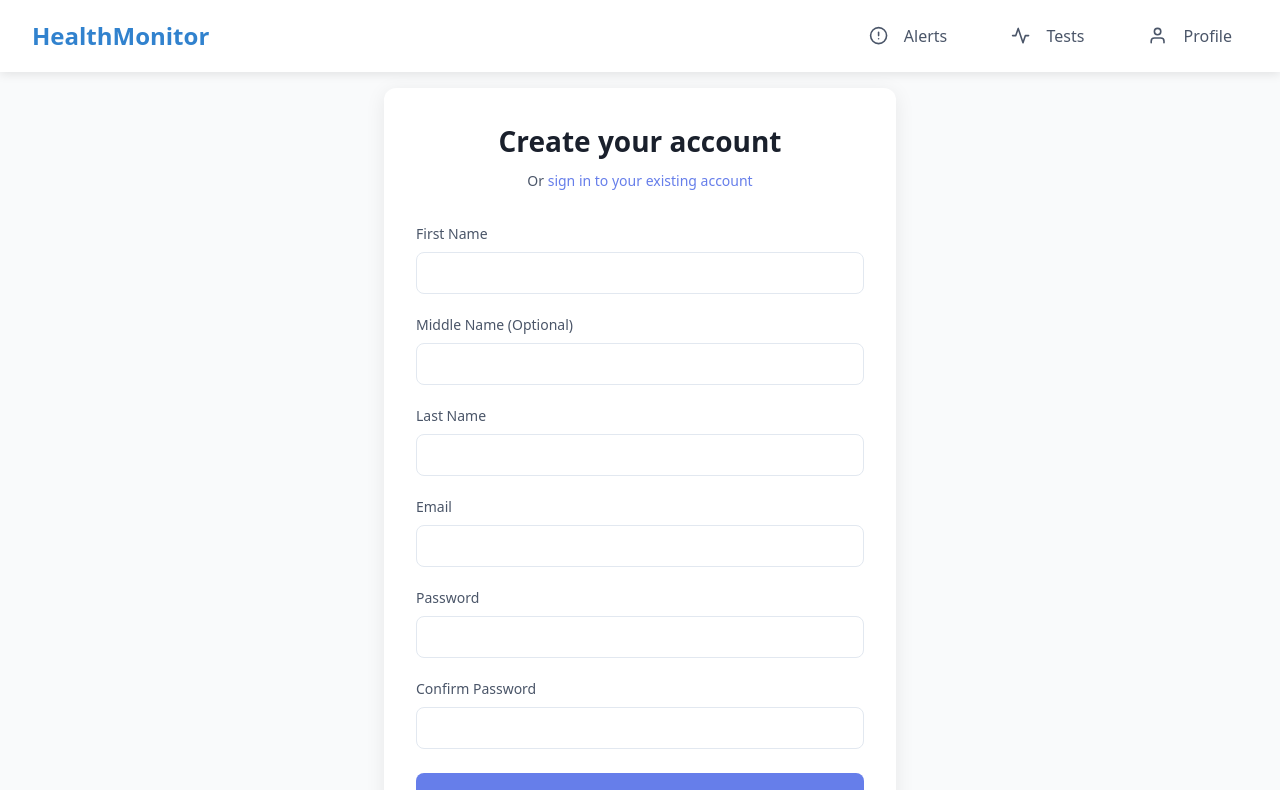
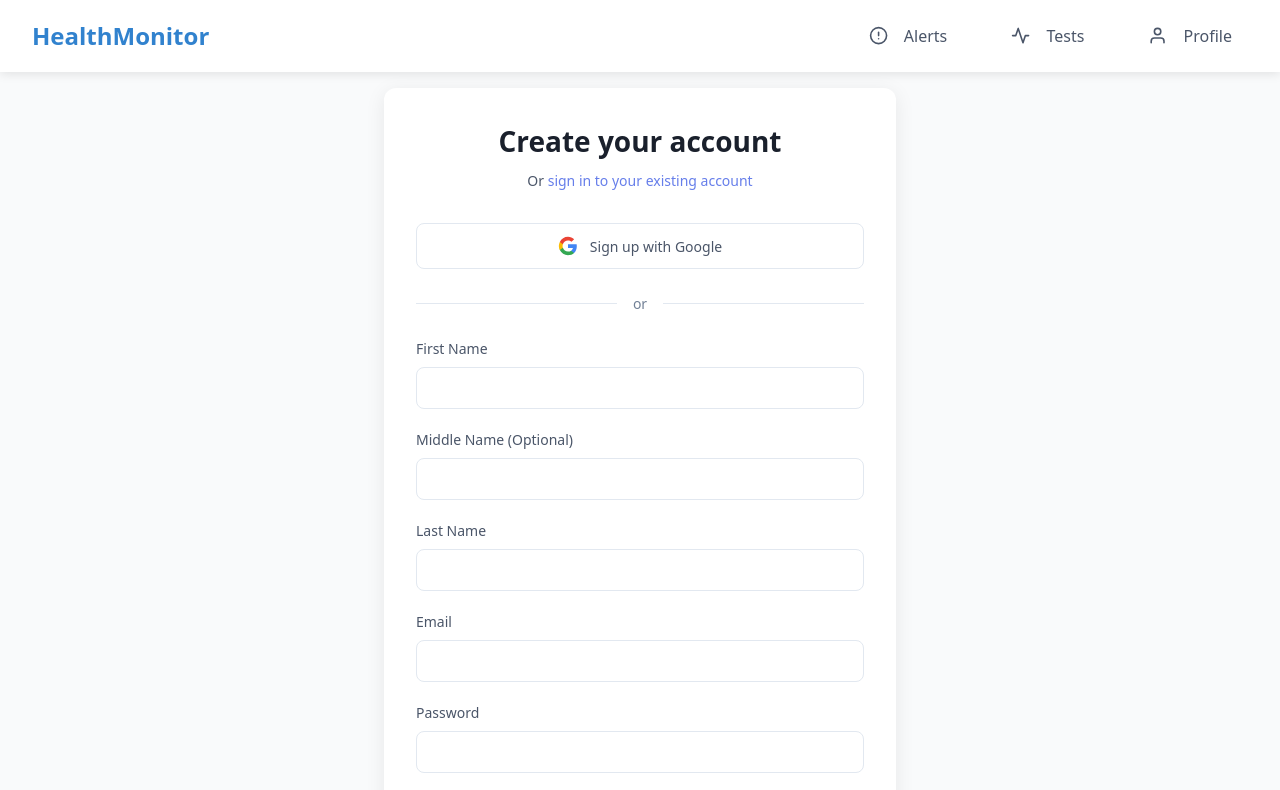
Before and after one commit to Letsunch/ai-health-app, a React (Vite) app: page /register in a window 1280 px wide. Shown: the top 790 px of the page. Built offline with nearby package versions, Linux system fonts and the light colour scheme; no server answers.

Commit message:
patched up oAuth

```diff
--- a/src/pages/Login.jsx
+++ b/src/pages/Login.jsx
@@ -1,13 +1,14 @@
 import React, { useState } from 'react';
 import { useNavigate, Link } from 'react-router-dom';
-import { signInWithEmailAndPassword } from 'firebase/auth';
-import { auth } from '../firebase/config';
+import { signInWithEmailAndPassword, signInWithPopup } from 'firebase/auth';
+import { auth, googleProvider } from '../firebase/config';
 
 const Login = () => {
   const [email, setEmail] = useState('');
   const [password, setPassword] = useState('');
   const [error, setError] = useState('');
   const [isLoading, setIsLoading] = useState(false);
+  const [isGoogleLoading, setIsGoogleLoading] = useState(false);
   const navigate = useNavigate();
 
   const handleLogin = async (e) => {
@@ -22,6 +23,20 @@ const Login = () => {
       setError(err.message);
     } finally {
       setIsLoading(false);
+    }
+  };
+
+  const handleGoogleLogin = async () => {
+    setIsGoogleLoading(true);
+    setError('');
+
+    try {
+      await signInWithPopup(auth, googleProvider);
+      navigate('/alerts');
+    } catch (err) {
+      setError(err.message);
+    } finally {
+      setIsGoogleLoading(false);
     }
   };
 
@@ -52,6 +67,40 @@ const Login = () => {
             </div>
           </div>
         )}
+
+        <div style={styles.socialLoginContainer}>
+          <button
+            onClick={handleGoogleLogin}
+            disabled={isGoogleLoading}
+            style={styles.googleButton}
+          >
+            {isGoogleLoading ? (
+              <>
+                <svg style={styles.spinner} xmlns="http://www.w3.org/2000/svg" fill="none" viewBox="0 0 24 24">
+                  <circle style={styles.spinnerCircle} cx="12" cy="12" r="10" stroke="currentColor" strokeWidth="4"></circle>
+                  <path style={styles.spinnerPath} fill="currentColor" d="M4 12a8 8 0 018-8V0C5.373 0 0 5.373 0 12h4zm2 5.291A7.962 7.962 0 014 12H0c0 3.042 1.135 5.824 3 7.938l3-2.647z"></path>
+                </svg>
+                Signing in with Google...
+              </>
+            ) : (
+              <>
+                <svg style={styles.googleIcon} xmlns="http://www.w3.org/2000/svg" viewBox="0 0 24 24">
+                  <path d="M22.56 12.25c0-.78-.07-1.53-.2-2.25H12v4.26h5.92c-.26 1.37-1.04 2.53-2.21 3.31v2.77h3.57c2.08-1.92 3.28-4.74 3.28-8.09z" fill="#4285F4"/>
+                  <path d="M12 23c2.97 0 5.46-.98 7.28-2.66l-3.57-2.77c-.98.66-2.23 1.06-3.71 1.06-2.86 0-5.29-1.93-6.16-4.53H2.18v2.84C3.99 20.53 7.7 23 12 23z" fill="#34A853"/>
+                  <path d="M5.84 14.09c-.22-.66-.35-1.36-.35-2.09s.13-1.43.35-2.09V7.07H2.18C1.43 8.55 1 10.22 1 12s.43 3.45 1.18 4.93l2.85-2.22.81-.62z" fill="#FBBC05"/>
+                  <path d="M12 5.38c1.62 0 3.06.56 4.21 1.64l3.15-3.15C17.45 2.09 14.97 1 12 1 7.7 1 3.99 3.47 2.18 7.07l3.66 2.84c.87-2.6 3.3-4.53 6.16-4.53z" fill="#EA4335"/>
+                </svg>
+                Sign in with Google
+              </>
+            )}
+          </button>
+        </div>
+
+        <div style={styles.divider}>
+          <div style={styles.dividerLine}></div>
+          <div style={styles.dividerText}>or</div>
+          <div style={styles.dividerLine}></div>
+        </div>
 
         <form style={styles.loginForm} onSubmit={handleLogin}>
           <div style={styles.formInputs}>
@@ -144,7 +193,7 @@ const Login = () => {
   );
 };
 
-// Styles object remains unchanged (as in your version)
+// Updated styles object with new styles for OAuth
 const styles = {
   loginContainer: {
     minHeight: '100vh',
@@ -209,8 +258,50 @@ const styles = {
     color: '#b91c1c',
     lineHeight: '1.5'
   },
+  socialLoginContainer: {
+    marginBottom: '24px'
+  },
+  googleButton: {
+    width: '100%',
+    display: 'flex',
+    justifyContent: 'center',
+    alignItems: 'center',
+    padding: '8px 16px',
+    fontSize: '14px',
+    fontWeight: '500',
+    borderRadius: '6px',
+    color: '#4a5568',
+    backgroundColor: 'white',
+    border: '1px solid #e2e8f0',
+    cursor: 'pointer',
+    height: '40px',
+    transition: 'background-color 0.2s',
+    ':hover': {
+      backgroundColor: '#f8fafc'
+    }
+  },
+  googleIcon: {
+    height: '20px',
+    width: '20px',
+    marginRight: '12px'
+  },
+  divider: {
+    display: 'flex',
+    alignItems: 'center',
+    marginBottom: '24px'
+  },
+  dividerLine: {
+    flex: '1',
+    height: '1px',
+    backgroundColor: '#e2e8f0'
+  },
+  dividerText: {
+    padding: '0 16px',
+    fontSize: '14px',
+    color: '#718096'
+  },
   loginForm: {
-    marginTop: '32px'
+    marginTop: '0'
   },
   formInputs: {
     marginBottom: '24px'
--- a/src/pages/Register.jsx
+++ b/src/pages/Register.jsx
@@ -1,7 +1,7 @@
 import React, { useState } from 'react';
 import { useNavigate } from 'react-router-dom';
-import { createUserWithEmailAndPassword } from 'firebase/auth';
-import { auth, db } from '../firebase/config';
+import { createUserWithEmailAndPassword, signInWithPopup } from 'firebase/auth';
+import { auth, db, googleProvider } from '../firebase/config';
 import { doc, setDoc } from 'firebase/firestore';
 
 const Register = () => {
@@ -15,6 +15,7 @@ const Register = () => {
   const [passwordError, setPasswordError] = useState('');
   const [confirmPasswordError, setConfirmPasswordError] = useState('');
   const [isLoading, setIsLoading] = useState(false);
+  const [isGoogleLoading, setIsGoogleLoading] = useState(false);
   const navigate = useNavigate();
 
   const isPasswordStrong = (password) => {
@@ -62,6 +63,38 @@ const Register = () => {
     }
   };
 
+  const handleGoogleRegister = async () => {
+    setIsGoogleLoading(true);
+    setError('');
+
+    try {
+      const result = await signInWithPopup(auth, googleProvider);
+      const user = result.user;
+
+      // Extract names from Google display name (format is usually "FirstName LastName")
+      const names = user.displayName ? user.displayName.split(' ') : [];
+      const googleFirstName = names[0] || '';
+      const googleLastName = names.length > 1 ? names[names.length - 1] : '';
+
+      await setDoc(doc(db, 'users', user.uid), {
+        firstName: googleFirstName,
+        middleName: '',
+        lastName: googleLastName,
+        email: user.email,
+        preferences: {
+          notifications: true,
+          threshold: 5,
+        },
+      });
+
+      navigate('/alerts');
+    } catch (err) {
+      setError(err.message);
+    } finally {
+      setIsGoogleLoading(false);
+    }
+  };
+
   return (
     <div style={styles.loginContainer}>
       <div style={styles.loginCard}>
@@ -89,6 +122,40 @@ const Register = () => {
             </div>
           </div>
         )}
+
+        <div style={styles.socialLoginContainer}>
+          <button
+            onClick={handleGoogleRegister}
+            disabled={isGoogleLoading}
+            style={styles.googleButton}
+          >
+            {isGoogleLoading ? (
+              <>
+                <svg style={styles.spinner} xmlns="http://www.w3.org/2000/svg" fill="none" viewBox="0 0 24 24">
+                  <circle style={styles.spinnerCircle} cx="12" cy="12" r="10" stroke="currentColor" strokeWidth="4"></circle>
+                  <path style={styles.spinnerPath} fill="currentColor" d="M4 12a8 8 0 018-8V0C5.373 0 0 5.373 0 12h4zm2 5.291A7.962 7.962 0 014 12H0c0 3.042 1.135 5.824 3 7.938l3-2.647z"></path>
+                </svg>
+                Signing up with Google...
+              </>
+            ) : (
+              <>
+                <svg style={styles.googleIcon} xmlns="http://www.w3.org/2000/svg" viewBox="0 0 24 24">
+                  <path d="M22.56 12.25c0-.78-.07-1.53-.2-2.25H12v4.26h5.92c-.26 1.37-1.04 2.53-2.21 3.31v2.77h3.57c2.08-1.92 3.28-4.74 3.28-8.09z" fill="#4285F4"/>
+                  <path d="M12 23c2.97 0 5.46-.98 7.28-2.66l-3.57-2.77c-.98.66-2.23 1.06-3.71 1.06-2.86 0-5.29-1.93-6.16-4.53H2.18v2.84C3.99 20.53 7.7 23 12 23z" fill="#34A853"/>
+                  <path d="M5.84 14.09c-.22-.66-.35-1.36-.35-2.09s.13-1.43.35-2.09V7.07H2.18C1.43 8.55 1 10.22 1 12s.43 3.45 1.18 4.93l2.85-2.22.81-.62z" fill="#FBBC05"/>
+                  <path d="M12 5.38c1.62 0 3.06.56 4.21 1.64l3.15-3.15C17.45 2.09 14.97 1 12 1 7.7 1 3.99 3.47 2.18 7.07l3.66 2.84c.87-2.6 3.3-4.53 6.16-4.53z" fill="#EA4335"/>
+                </svg>
+                Sign up with Google
+              </>
+            )}
+          </button>
+        </div>
+
+        <div style={styles.divider}>
+          <div style={styles.dividerLine}></div>
+          <div style={styles.dividerText}>or</div>
+          <div style={styles.dividerLine}></div>
+        </div>
 
         <form style={styles.loginForm} onSubmit={handleRegister}>
           <div style={styles.formInputs}>
@@ -192,6 +259,7 @@ const Register = () => {
   );
 };
 
+// Updated styles object with new styles for OAuth
 const styles = {
   loginContainer: {
     minHeight: '100vh',
@@ -252,8 +320,46 @@ const styles = {
     fontSize: '13px',
     margin: '4px 0 0 0',
   },
+  socialLoginContainer: {
+    marginBottom: '24px',
+  },
+  googleButton: {
+    width: '100%',
+    display: 'flex',
+    justifyContent: 'center',
+    alignItems: 'center',
+    padding: '12px 16px',
+    fontSize: '14px',
+    fontWeight: '500',
+    borderRadius: '8px',
+    color: '#4a5568',
+    backgroundColor: 'white',
+    border: '1px solid #e2e8f0',
+    cursor: 'pointer',
+    transition: 'background-color 0.2s ease',
+  },
+  googleIcon: {
+    height: '20px',
+    width: '20px',
+    marginRight: '12px',
+  },
+  divider: {
+    display: 'flex',
+    alignItems: 'center',
+    marginBottom: '24px',
+  },
+  dividerLine: {
+    flex: '1',
+    height: '1px',
+    backgroundColor: '#e2e8f0',
+  },
+  dividerText: {
+    padding: '0 16px',
+    fontSize: '14px',
+    color: '#718096',
+  },
   loginForm: {
-    marginTop: '24px',
+    marginTop: '0',
   },
   formInputs: {
     marginBottom: '24px',
@@ -278,10 +384,6 @@ const styles = {
     outline: 'none',
     boxSizing: 'border-box',
   },
-  'inputField:focus': {
-    borderColor: '#667eea',
-    boxShadow: '0 0 0 3px rgba(102, 126, 234, 0.2)',
-  },
   submitButtonContainer: {
     marginTop: '24px',
   },
@@ -304,17 +406,11 @@ const styles = {
     opacity: 0.8,
     cursor: 'not-allowed',
   },
-  submitButtonHover: {
-    backgroundColor: '#5a67d8',
-  },
   loginLink: {
     color: '#667eea',
     fontWeight: '500',
     textDecoration: 'none',
     transition: 'color 0.2s ease',
-  },
-  'loginLink:hover': {
-    color: '#5a67d8',
   },
   termsText: {
     textAlign: 'center',
@@ -369,4 +465,10 @@ styleSheet.insertRule(`
   }
 `, styleSheet.cssRules.length);
 
+styleSheet.insertRule(`
+  .googleButton:hover {
+    background-color: #f8fafc !important;
+  }
+`, styleSheet.cssRules.length);
+
 export default Register;
```
